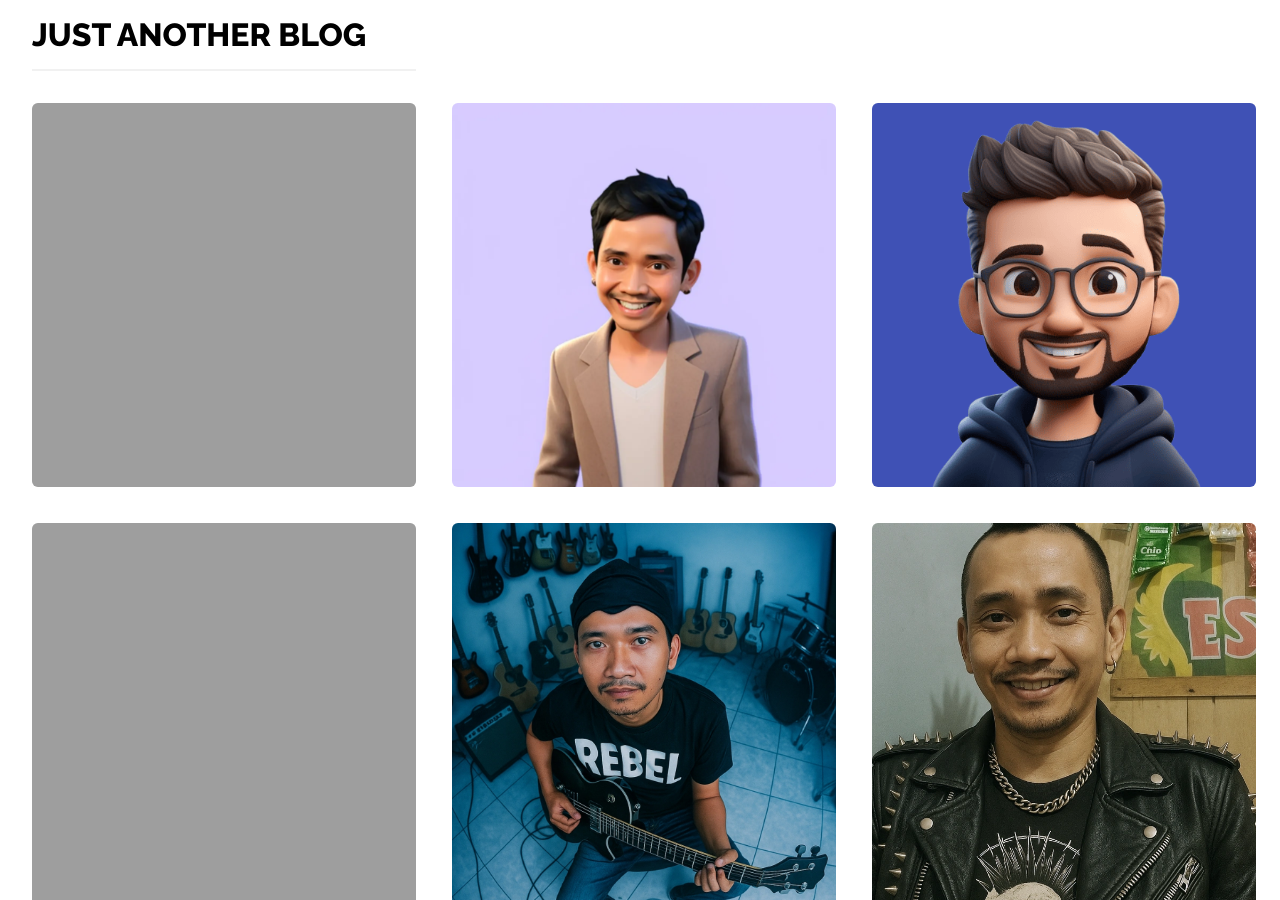
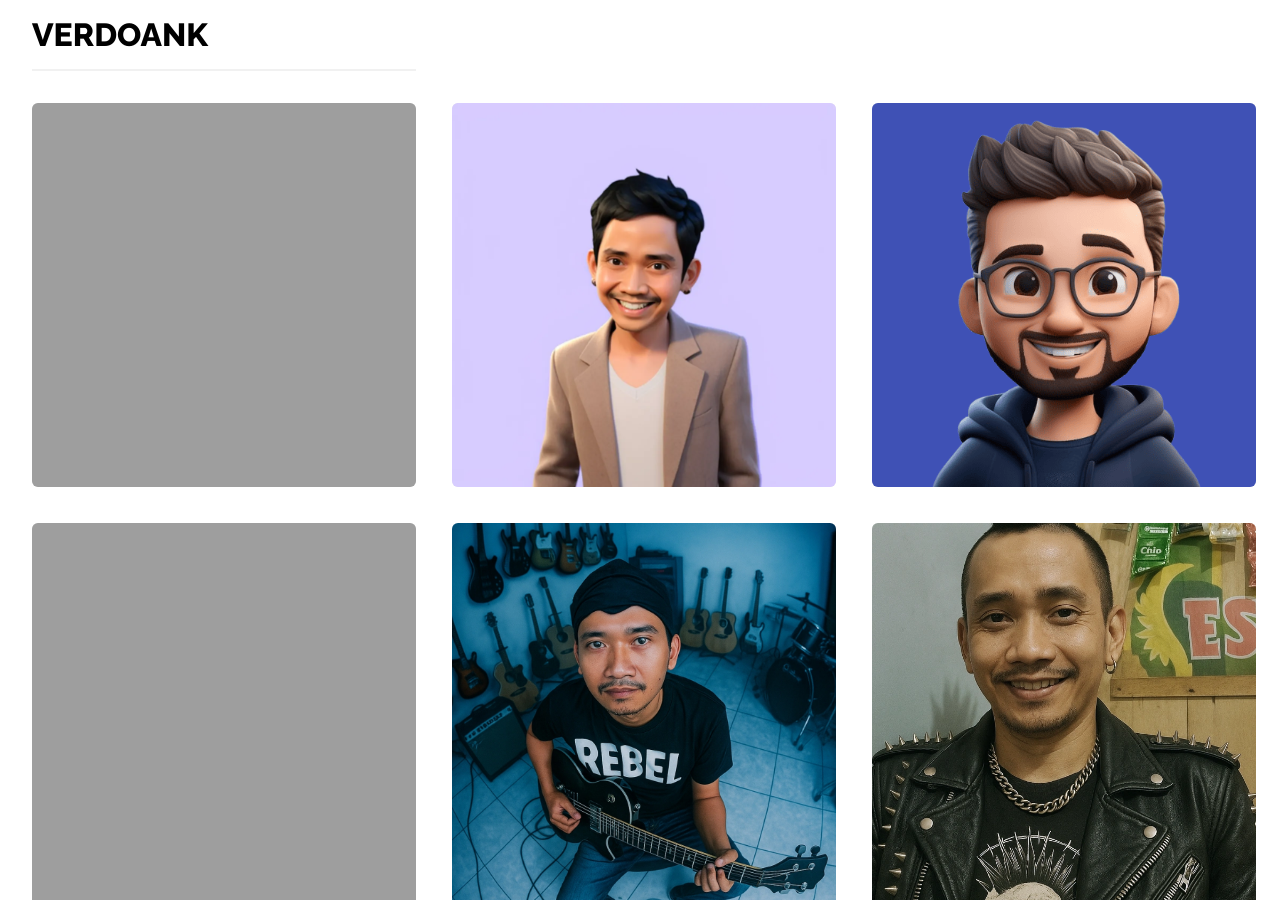
Before and after one commit to bungferry/bungferry.github.io, a Jekyll site: the page built from index.html, in a window 1280 px wide and 900 px high. Built offline with Jekyll 4.4.1, drawn with Linux system fonts in a browser that asks for light colours.

Commit message:
Update index.html

```diff
--- a/index.html
+++ b/index.html
@@ -3,7 +3,7 @@ layout: default
 title: Verdoank
 ---
 
-<h1>{{ site.title }}</h1>
+<h1>{{ page.title }}</h1>
 
 <div id="gallery">
   {% for item in site.data.foto %}
```
